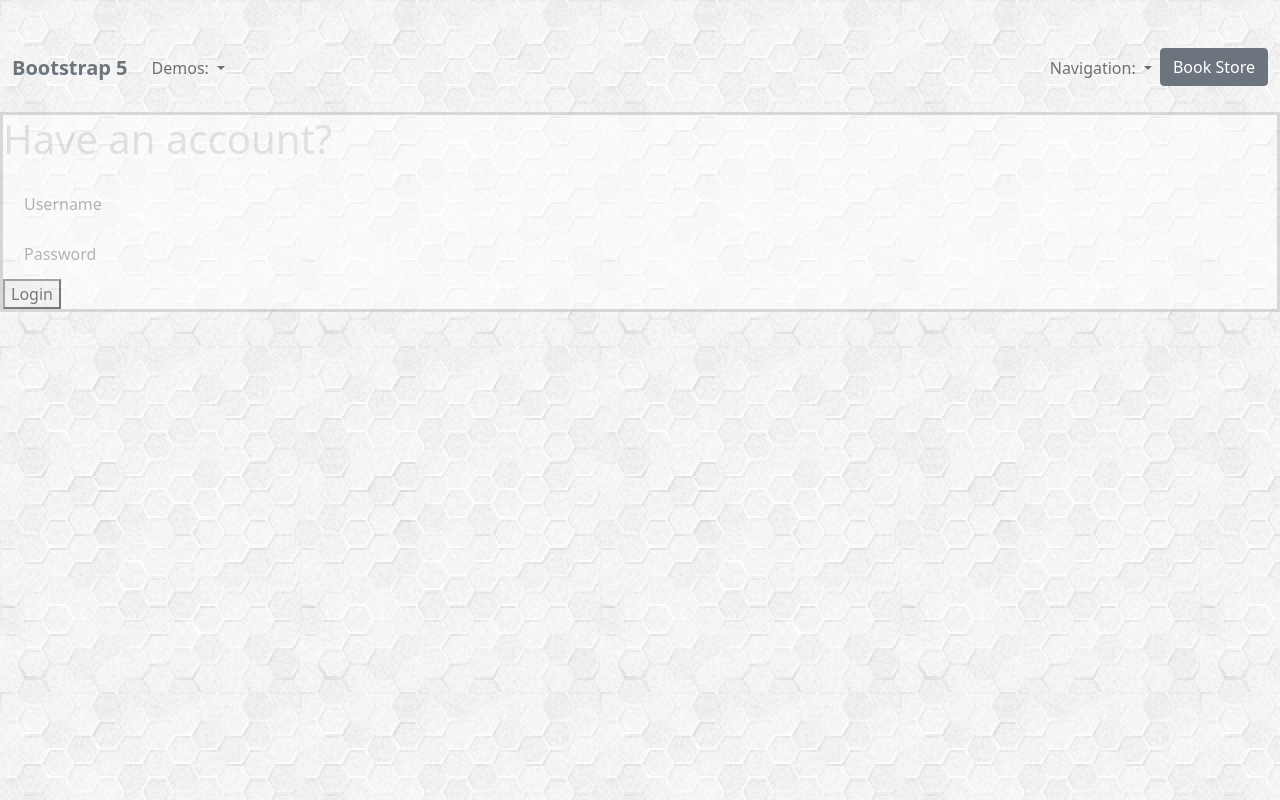
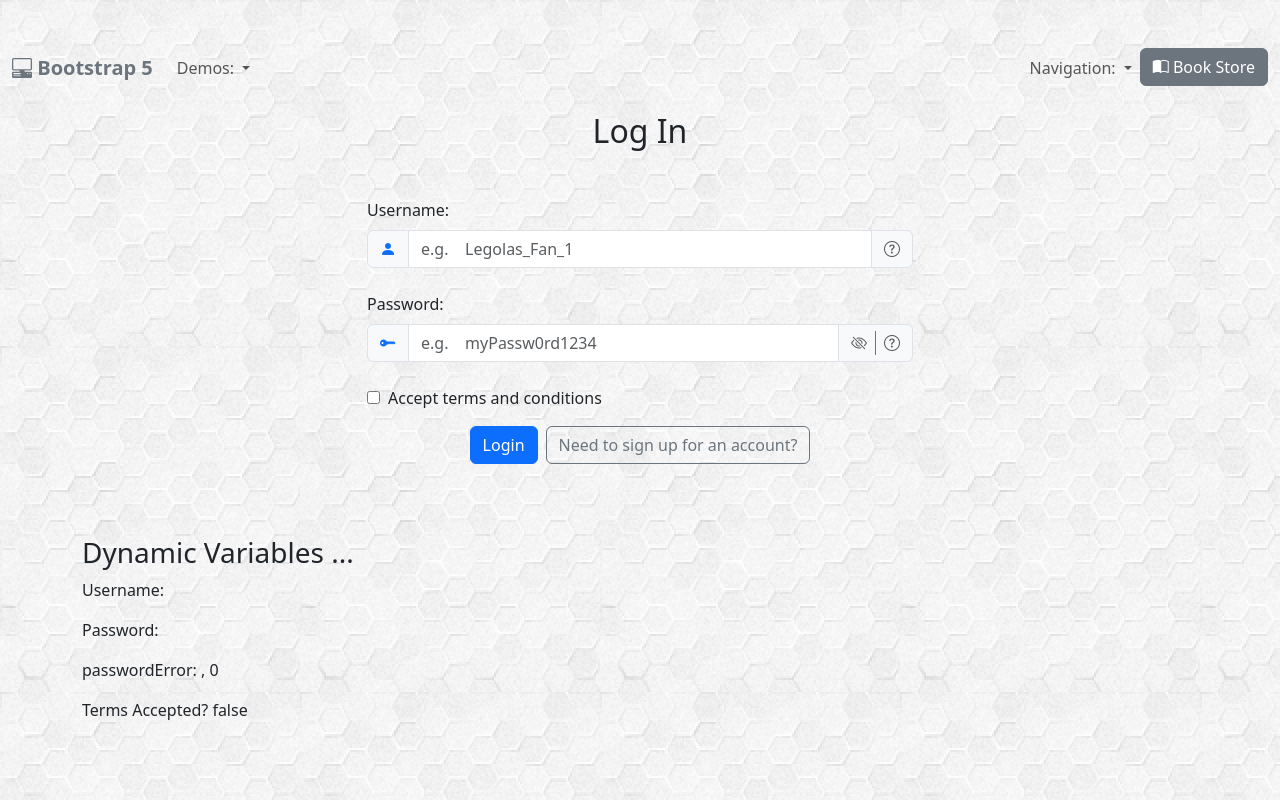
Before and after one commit to James-M-Boyette/DnD_Aid_Vue_app_v3, a Vue app: page /login in a window 1280 px wide. Built offline with nearby package versions, Linux system fonts and the light colour scheme.

Commit message:
feature: add Login page (layout, styling, logic, & databinding)

```diff
--- a/index.html
+++ b/index.html
@@ -23,20 +23,9 @@
     />
     <meta name="viewport" content="width=device-width, initial-scale=1.0" />
     <title>DnD Aid</title>
-    <link
-      href="https://cdn.jsdelivr.net/npm/bootstrap@5.0.2/dist/css/bootstrap.min.css"
-      rel="stylesheet"
-      integrity="sha384-EVSTQN3/azprG1Anm3QDgpJLIm9Nao0Yz1ztcQTwFspd3yD65VohhpuuCOmLASjC"
-      crossorigin="anonymous"
-    />
   </head>
   <body>
     <div id="app"></div>
     <script type="module" src="/src/main.js"></script>
-    <script
-      src="https://cdn.jsdelivr.net/npm/bootstrap@5.0.2/dist/js/bootstrap.bundle.min.js"
-      integrity="sha384-MrcW6ZMFYlzcLA8Nl+NtUVF0sA7MsXsP1UyJoMp4YLEuNSfAP+JcXn/tWtIaxVXM"
-      crossorigin="anonymous"
-    ></script>
   </body>
 </html>
--- a/package.json
+++ b/package.json
@@ -8,12 +8,15 @@
     "preview": "vite preview"
   },
   "dependencies": {
+    "@popperjs/core": "^2.11.6",
     "axios": "^1.1.3",
+    "bootstrap": "5.2.2",
+    "bootstrap-icons": "^1.9.1",
     "vue": "^3.2.41",
     "vue-router": "^4.1.5"
   },
   "devDependencies": {
-    "@vitejs/plugin-vue": "^3.1.2",
+    "@vitejs/plugin-vue": "^3.2.0",
     "vite": "^3.1.8"
   }
 }
--- a/src/router/index.js
+++ b/src/router/index.js
@@ -1,6 +1,7 @@
 import { createRouter, createWebHistory } from "vue-router";
 import HomeView from "@/views/HomeView.vue";
 import LoginView from "@/views/Users/LoginView.vue";
+import SignUpView from "@/views/Users/SignUpView.vue";
 // import AboutView from "@/views/landing/AboutView.vue";
 import NotFound from "@/views/NotFound.vue";
 
@@ -16,6 +17,11 @@ const router = createRouter({
       path: "/login",
       name: "user-login",
       component: LoginView,
+    },
+    {
+      path: "/sign-up",
+      name: "user-sign-up",
+      component: SignUpView,
     },
     // {
     //   path: "/about",
--- a/src/views/Users/LoginView.vue
+++ b/src/views/Users/LoginView.vue
@@ -1,46 +1,119 @@
 <template>
   <section id="user-login">
-    <div id="login-form-wrapper">
-      <form id="login-form" v-on:submit.prevent="submit()">
-        <h1>Have an account?</h1>
-        <ul>
-          <li class="text-danger" v-for="error in errors" :key="error">
-            {{ error }}
-          </li>
-        </ul>
-        <!-- <div class="form-group">
-        <label>Email:</label>
-        <input type="email" class="form-control" v-model="email" />
-      </div> -->
-        <!-- <div class="form-group"> -->
-        <div class="form-input">
-          <!-- <label>Username:</label> -->
+    <div class="container-lg">
+      <div class="text-center">
+        <h2>Log In</h2>
+      </div>
+      <div class="row justify-content-center my-5">
+        <div class="col-lg-6">
+          <form @submit.prevent="handleSubmit">
+            <!-- <form id="login-form" v-on:submit.prevent="submit()"> -->
+            <!-- User Name -->
+            <label for="user-name" class="form-label">Username:</label>
+            <div class="mb-4 input-group">
+              <span class="input-group-text">
+                <i class="bi bi-person-fill text-primary"></i>
+              </span>
+
               <input
                 type="text"
+                id="user-name"
                 class="form-control"
+                required
                 v-model="username"
-            placeholder="Username"
+                placeholder="e.g.    Legolas_Fan_1"
               />
+              <!-- tooltip -->
+              <span class="input-group-text">
+                <span
+                  class="tt"
+                  data-bs-placement="bottom"
+                  title="The  USER NAME  used for your account?"
+                >
+                  <i class="bi bi-question-circle text-muted"></i>
+                </span>
+              </span>
             </div>
-        <div class="form-input">
-          <!-- <label>Password:</label> -->
+
+            <!-- Password -->
+            <label for="password" class="form-label">Password:</label>
+            <div class="input-group mb-4">
+              <!-- This is the shaded icon to the left of the input field ... -->
+              <span class="input-group-text">
+                <i class="bi bi-key-fill text-primary"></i>
+              </span>
               <input
                 type="password"
+                id="password"
                 class="form-control"
+                required
                 v-model="password"
-            placeholder="Password"
+                placeholder="e.g.    myPassw0rd1234"
               />
+
+              <!-- tooltip -->
+              <span
+                class="input-group-text pe-auto"
+                @click="password_show_hide()"
+              >
                 <span
                   toggle="#password-field"
-            class="fa fa-fw field-icon toggle-password fa-eye"
-          ></span>
+                  id="toggle-password"
+                  class="border-end me-2 pe-2 border-secondary"
+                >
+                  <i class="bi bi-eye-fill text-muted d-none" id="showEye"></i>
+                  <i class="bi bi-eye-slash text-muted" id="hideEye"></i>
+                </span>
+
+                <span
+                  class="tt"
+                  data-bs-placement="bottom"
+                  title="The  PASSWORD  used for your account?"
+                >
+                  <i class="bi bi-question-circle text-muted"></i>
+                </span>
+              </span>
             </div>
-        <!-- <input type="submit" class="btn btn-primary" value="Submit" /> -->
-        <button class="submit-button" type="submit" value="Submit">
+            <div
+              v-if="passwordError"
+              id="pwLengthError"
+              class="password-error mb-2"
+              style="margin-top: -1.5em !important"
+            >
+              {{ passwordError }}
+            </div>
+            <!-- 'Terms' Checkbox -->
+            <div class="terms">
+              <input type="checkbox" required v-model="consent" />
+              <label class="ms-2">Accept terms and conditions</label>
+            </div>
+
+            <!-- Submit -->
+            <div class="mb-4 mt-3 text-center">
+              <button type="submit" class="btn btn-primary" value="Submit">
                 Login
               </button>
-        <!-- <button type="submit" class="btn btn-primary" value="Submit" /> -->
+              <a class="btn btn-outline-secondary ms-2" href="#" role="button"
+                >Need to sign up for an account?</a
+              >
+            </div>
           </form>
+        </div>
+      </div>
+    </div>
+  </section>
+
+  <section class="data-test">
+    <div class="container my-5">
+      <h3>Dynamic Variables ...</h3>
+      <p>
+        Username:
+        {{ username }}
+      </p>
+      <p>Password: {{ password }}</p>
+      <p>passwordError: {{ passwordError }}, {{ password.length }}</p>
+      <!-- <p>Login Errors: {{ errors }}</p> -->
+      <p>Terms Accepted? {{ consent }}</p>
     </div>
   </section>
 </template>
@@ -49,37 +122,77 @@
 import axios from "axios";
 
 export default {
-  data: function () {
+  name: "LoginView",
+
+  // data: function () { // Interesting ... a more explicit Object declaration ...
+  data() {
     return {
-      // email: "",
       username: "",
       password: "",
-      errors: [],
+      // errors: [], // from Capstone login form ...
+      passwordError: "",
+      consent: false,
     };
   },
-  // How does the Login page create state?
-  // It establishes a function "submit" and emplys it at the end of the template as a primary button (btn)
-  // This function 1) creates a temp variable named "params", 2) establishes two keys (email: password:), 3) refers to the data stored in 'data, variables' (w/ same names) - which were updated via v-mode, and 4) stores our local variable contents in the function variables
-  // Next, using axios, this hash variable 'params' is sent to the route api/sessions, waits for a response, and updates the header with a jwt (+ "bearer" syntax) ... it also stores the jwt locally.
-  // Finally, the user is sent on to the webpage "userProfile" ...
   methods: {
-    submit: function () {
-      var params = {
-        // email: this.email,
+    // Reveal or Hide User's pw input ...
+    password_show_hide() {
+      const passwordInputField = document.getElementById("password");
+      const showEye = document.getElementById("showEye");
+      const hideEye = document.getElementById("hideEye");
+      showEye.classList.remove("d-none");
+      if (passwordInputField.type === "password") {
+        passwordInputField.type = "text";
+        showEye.style.display = "block";
+        hideEye.style.display = "none";
+      } else {
+        passwordInputField.type = "password";
+        showEye.style.display = "none";
+        hideEye.style.display = "block";
+      }
+    },
+    // Submit User credentials to server ...
+    handleSubmit() {
+      // Validate Password Length
+      this.passwordError =
+        this.password.length > 5
+          ? ""
+          : "Password must be at least 6 chars long";
+
+      // Alternate hide/show pw length error
+      // const pwLengthError = document.getElementById("pwLengthError");
+      // if (!this.password.length > 5) {
+      //   this.passwordError = "Password must be at least 6 chars long";
+      // pwLengthError.classList.remove("d-none");
+      // }
+      // If Inputs are validated ...
+      /**
+       * TODO: comment below conditional out once FE updates are finished ...
+       */
+      if (!this.passwordError) {
+        console.log("username: ", this.username);
+        console.log("password: ", this.password);
+      }
+      let params = {
         username: this.username,
         password: this.password,
       };
       axios
-        // .post("/api/sessions", params)
-        .post("https://dnd-aid-back-end.herokuapp.com/api/sessions", params)
+        .post("/api/sessions", params) // Local Development
+        // .post(
+        //   "https://evening-retreat-56760.herokuapp.com/https://dnd-aid-back-end.herokuapp.com/api/sessions",
+        //   params
+        // ) // Local Development + CORS proxy
+        // .post("https://dnd-aid-back-end.herokuapp.com/api/sessions", params) // Production
+
         .then((response) => {
           axios.defaults.headers.common["Authorization"] =
             "Bearer " + response.data.jwt;
           localStorage.setItem("jwt", response.data.jwt);
           // this.$router.push("/user_profile");
-          this.$router.push(
-            "https://dnd-aid-back-end.herokuapp.com/user_profile"
-          );
+          // this.$router.push(
+          //   "https://dnd-aid-back-end.herokuapp.com/user_profile"
+          // );
         })
         .catch((error) => {
           console.log(error.response);
@@ -87,52 +200,20 @@ export default {
           this.email = "";
           this.password = "";
         });
+      /**
+       * TODO: comment below out once FE updates are finished ...
+       */
+      console.log("Form submitted");
     },
   },
 };
 </script>
 
 <style scoped>
-/* Idea for making the entire background a bit darker than the input fields ... */
-/* body:after {
-  position: absolute;
-  top: 0;
-  left: 0;
-  right: 0;
-  bottom: 0;
-  content: "";
-  background: #000;
-  opacity: 0.3;
-  z-index: -1;
-} */
-
-#login-form-wrapper {
-  background-color: #ffffff;
-  opacity: 0.5;
-  filter: alpha(opacity=50);
-  border: 3px solid #bcbcbc;
-}
-#login-form {
-  text-align: left;
-  background-color: #ffffff;
-  color: #cecece;
-}
-
-.form-input > input {
-  height: 50px;
-  color: white !important;
-  border: 1px solid transparent;
-  background: rgba(255, 255, 255, 0.08);
-  border-radius: 40px;
-  padding-left: 20px;
-  padding-right: 20px;
-}
-
-.text-danger {
-  color: #a94442;
-}
-a.text-danger:focus,
-a.text-danger:hover {
-  color: #843534;
+.password-error {
+  color: #ff0062;
+  /* margin-top: 10px; */
+  font-size: 0.8em;
+  font-weight: bold;
 }
 </style>
--- /dev/null
+++ b/src/views/Users/SignUpView.vue
@@ -0,0 +1,162 @@
+<template>
+  <section id="user-login">
+    <div id="login-form-wrapper">
+      <form id="login-form" v-on:submit.prevent="submit()">
+        <h1>Have an account?</h1>
+        <ul>
+          <li class="text-danger" v-for="error in errors" :key="error">
+            {{ error }}
+          </li>
+        </ul>
+        <!-- <div class="form-group">
+        <label>Email:</label>
+        <input type="email" class="form-control" v-model="email" />
+      </div> -->
+        <!-- <div class="form-group"> -->
+        <div class="form-input">
+          <!-- <label>Username:</label> -->
+          <input
+            type="text"
+            class="form-control"
+            v-model="username"
+            placeholder="Username"
+          />
+        </div>
+        <div class="form-input">
+          <!-- <label>Password:</label> -->
+          <input
+            type="password"
+            class="form-control"
+            v-model="password"
+            placeholder="Password"
+          />
+          <span
+            toggle="#password-field"
+            class="fa fa-fw field-icon toggle-password fa-eye"
+          ></span>
+        </div>
+        <!-- <input type="submit" class="btn btn-primary" value="Submit" /> -->
+        <button class="submit-button" type="submit" value="Submit">
+          Login
+        </button>
+        <!-- <button type="submit" class="btn btn-primary" value="Submit" /> -->
+      </form>
+    </div>
+  </section>
+  <section id="contact">
+    <div class="container-lg">
+      <div class="text-center">
+        <h2>Log In</h2>
+      </div>
+      <div class="row justify-content-center my-5">
+        <div class="col-lg-6">
+          <form>
+            <!-- Email Address -->
+            <label for="email" class="form-label">Email address:</label>
+            <div class="input-group mb-4">
+              <!-- This is the shaded icon to the left of the input field ... -->
+              <span class="input-group-text">
+                <i class="bi bi-envelope-fill text-secondary"></i>
+              </span>
+              <input
+                type="text"
+                id="email"
+                class="form-control"
+                placeholder="e.g. mario@example.com"
+              />
+              <!-- tooltip -->
+              <span class="input-group-text">
+                <span
+                  class="tt"
+                  data-bs-placement="right"
+                  title="Enter an email address we can reach you at 😄"
+                >
+                  <i class="bi bi-question-circle text-muted"></i>
+                </span>
+              </span>
+            </div>
+
+            <!-- User Name -->
+            <label for="name" class="form-label">Name:</label>
+            <div class="mb-4 input-group">
+              <span class="input-group-text">
+                <i class="bi bi-person-fill text-secondary"></i>
+              </span>
+              <input
+                type="text"
+                id="name"
+                class="form-control"
+                placeholder="e.g. Mario"
+              />
+              <!-- tooltip -->
+              <span class="input-group-text">
+                <span
+                  class="tt"
+                  data-bs-placement="right"
+                  title="What name can we use when referring to you?"
+                >
+                  <i class="bi bi-question-circle text-muted"></i>
+                </span>
+              </span>
+            </div>
+
+            <!-- Submit -->
+            <div class="mb-4 text-center">
+              <button type="submit" class="btn btn-secondary">Login</button>
+            </div>
+          </form>
+        </div>
+      </div>
+    </div>
+    <i class="bi bi-question-circle text-muted"></i>
+  </section>
+</template>
+
+<script>
+import axios from "axios";
+
+export default {
+  data: function () {
+    return {
+      // email: "",
+      username: "",
+      password: "",
+      errors: [],
+    };
+  },
+  // How does the Login page create state?
+  // It establishes a function "submit" and emplys it at the end of the template as a primary button (btn)
+  // This function 1) creates a temp variable named "params", 2) establishes two keys (email: password:), 3) refers to the data stored in 'data, variables' (w/ same names) - which were updated via v-mode, and 4) stores our local variable contents in the function variables
+  // Next, using axios, this hash variable 'params' is sent to the route api/sessions, waits for a response, and updates the header with a jwt (+ "bearer" syntax) ... it also stores the jwt locally.
+  // Finally, the user is sent on to the webpage "userProfile" ...
+  methods: {
+    submit: function () {
+      var params = {
+        // email: this.email,
+        username: this.username,
+        password: this.password,
+      };
+      axios
+        // .post("/api/sessions", params)
+        .post("https://dnd-aid-back-end.herokuapp.com/api/sessions", params)
+        .then((response) => {
+          axios.defaults.headers.common["Authorization"] =
+            "Bearer " + response.data.jwt;
+          localStorage.setItem("jwt", response.data.jwt);
+          // this.$router.push("/user_profile");
+          this.$router.push(
+            "https://dnd-aid-back-end.herokuapp.com/user_profile"
+          );
+        })
+        .catch((error) => {
+          console.log(error.response);
+          this.errors = ["Invalid email or password."];
+          this.email = "";
+          this.password = "";
+        });
+    },
+  },
+};
+</script>
+
+<style scoped></style>
```
Also changed, not shown: src/App.vue (+7 -1 lines), src/main.js (+7 -0 lines), 2 other files (tests, documents, lock files or other folders). Lines whose indentation alone changed are shown as unchanged.
